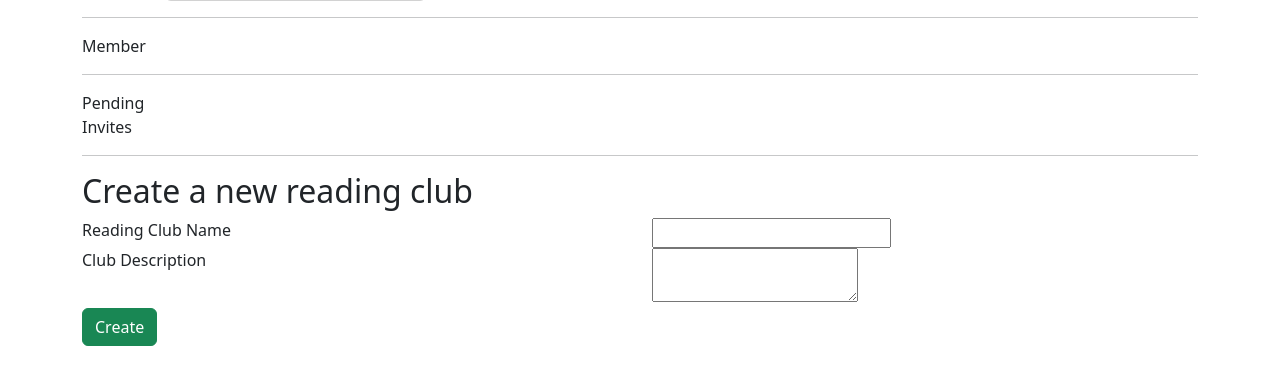
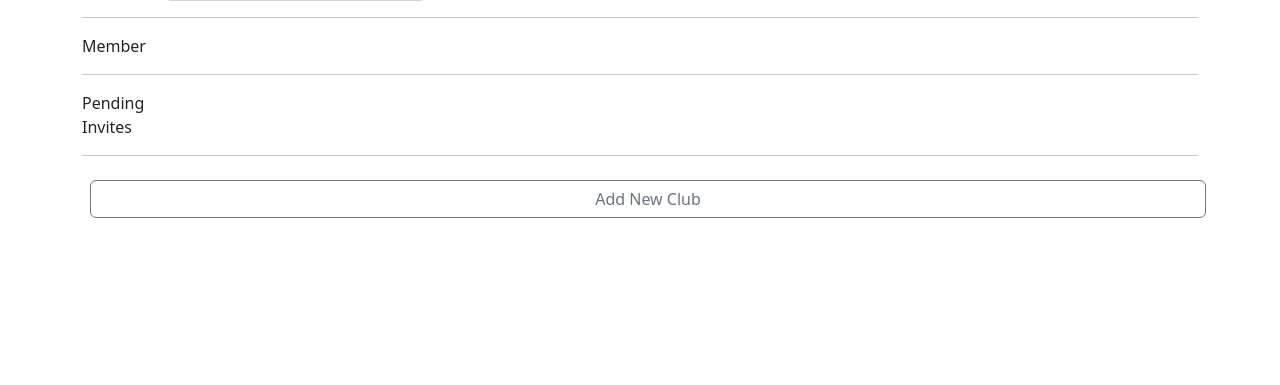
Before and after one commit to Fogaroli/BookWormDen, a Flask app: page /clubs in a window 1280 px wide. Shown: the part 266-651 px from the top of the page. Run offline with Flask 3, Linux system fonts and the light colour scheme; the visitor is signed in with stand-in values (Sample User, id 1); tables that the repository leaves empty hold one stand-in row (values such as "Sample post"); some libraries are stand-ins or nearby versions.

Commit message:
Improved adding new clubs, added validation

```diff
--- a/src/app.py
+++ b/src/app.py
@@ -397,7 +397,7 @@
 """
 
 
-@app.route("/clubs", methods=["GET"])
+@app.route("/clubs", methods=["GET", "POST"])
 @login_required
 def book_clubs_view():
     """View function to open user book clubs home"""
@@ -411,20 +411,6 @@
         membership.club for membership in g.user.membership if membership.status == 3
     ]
     club_form = NewClubForm()
-    return render_template(
-        "clubs_page.html",
-        form=club_form,
-        owned=clubs_owner,
-        member=clubs_member,
-        invited=clubs_invited,
-    )
-
-
-@app.route("/clubs/add", methods=["POST"])
-@login_required
-def add_club_route():
-    """View function to create new book club"""
-    club_form = NewClubForm()
     if club_form.validate_on_submit():
         new_club = Club.createClub(
             name=club_form.name.data,
@@ -435,7 +421,13 @@
             flash("Reading club added to the database", "success")
         else:
             flash("Error adding the reading club, please try again", "danger")
-    return redirect(url_for("book_clubs_view"))
+    return render_template(
+        "clubs_page.html",
+        form=club_form,
+        owned=clubs_owner,
+        member=clubs_member,
+        invited=clubs_invited,
+    )
 
 
 @app.route("/clubs/<club_id>", methods=["GET"])
@@ -444,12 +436,7 @@
     """View function to open book club information"""
     club = db.get_or_404(Club, club_id)
     owner = next((member.user for member in club.members if member.status == 1), None)
-    # memberships = (
-    #     db.session.query(ClubMembers)
-    #     .filter(ClubMembers.club_id == club_id)
-    #     .order_by(ClubMembers.status)
-    #     .all()
-    # )
+
     return render_template(
         "user_club.html", club=club, memberships=club.members, owner=owner
     )
--- a/src/forms.py
+++ b/src/forms.py
@@ -1,5 +1,5 @@
 from flask_wtf import FlaskForm
-from sqlalchemy import Integer
+from models import db, Club
 from wtforms import (
     StringField,
     PasswordField,
@@ -91,3 +91,9 @@
 
     name = StringField("Reading Club Name", validators=[DataRequired(), Length(max=50)])
     description = TextAreaField("Club Description", validators=[Optional()])
+
+    def validate_name(form, field):
+        clubs = db.session.query(Club).all()
+        club_names = [club.name for club in clubs]
+        if field.data in club_names:
+            raise ValidationError("Club Name already taken")
--- /dev/null
+++ b/src/static/clubs_page.js
@@ -0,0 +1,32 @@
+/*
+Title: The BookWormDen
+Author: Fabricio Ribeiro
+Date: October 6th, 2024
+Description: This file handles user clubs summary page and allow creating new clubs.
+*/
+
+//global variables
+
+const addClubButton = document.querySelector("#add-club-btn");
+const addClubForm = document.querySelector("#add-club-form");
+
+//================================================================
+//Supporting Functions
+
+//================================================================
+//DOM Manipulation
+
+//----------------------------------------------------------------
+//Event Listeners
+
+addClubButton.addEventListener("click", showAddClub);
+
+//----------------------------------------------------------------
+// DOM manipulation procedures
+
+// Procedure to show for to add members to the reading club
+
+function showAddClub() {
+    addClubForm.hidden = false;
+    addClubButton.hidden = true;
+}
--- a/src/templates/clubs_page.html
+++ b/src/templates/clubs_page.html
@@ -58,22 +58,25 @@
     </div>
 </div>
 <hr />
-<h2>Create a new reading club</h2>
-<form method="POST" action="{{url_for('add_club_route')}}">
-    {{ form.hidden_tag() }} {% for field in form if field.widget.input_type !=
-    'hidden'%}
-    <div class="row">
-        <div class="col">{{field.label}}</div>
-        <div class="col">
-            {{field}} {% for error in field.errors %}
-            <span class="text-danger">{{ error }}</span>
+<button class="btn btn-outline-secondary m-2 w-100" id="add-club-btn">
+    Add New Club
+</button>
+<div id="add-club-form" class="container" hidden>
+    <p class="h4 text-center">Create a new reading club</p>
+    <form method="POST" action="{{url_for('book_clubs_view')}}">
+        {{ form.hidden_tag() }} {% for field in form if field.widget.input_type
+        != 'hidden'%}
+        <div>{{field.label(class="form-label")}}</div>
+        <div>
+            {{field(class="form-control")}} {% for error in field.errors %}
+            <span class="form-text text-danger">{{error}}</span>
             {% endfor %}
         </div>
-    </div>
-    {%endfor%}
-    <div class="edit-btn-area">
-        <button type="submit" class="btn btn-success">Create</button>
-    </div>
-</form>
-
+        {%endfor%}
+        <div class="m-3">
+            <button type="submit" class="btn btn-success w-100">Create</button>
+        </div>
+    </form>
+</div>
+<script src="/static/clubs_page.js"></script>
 {% endblock %}
```
